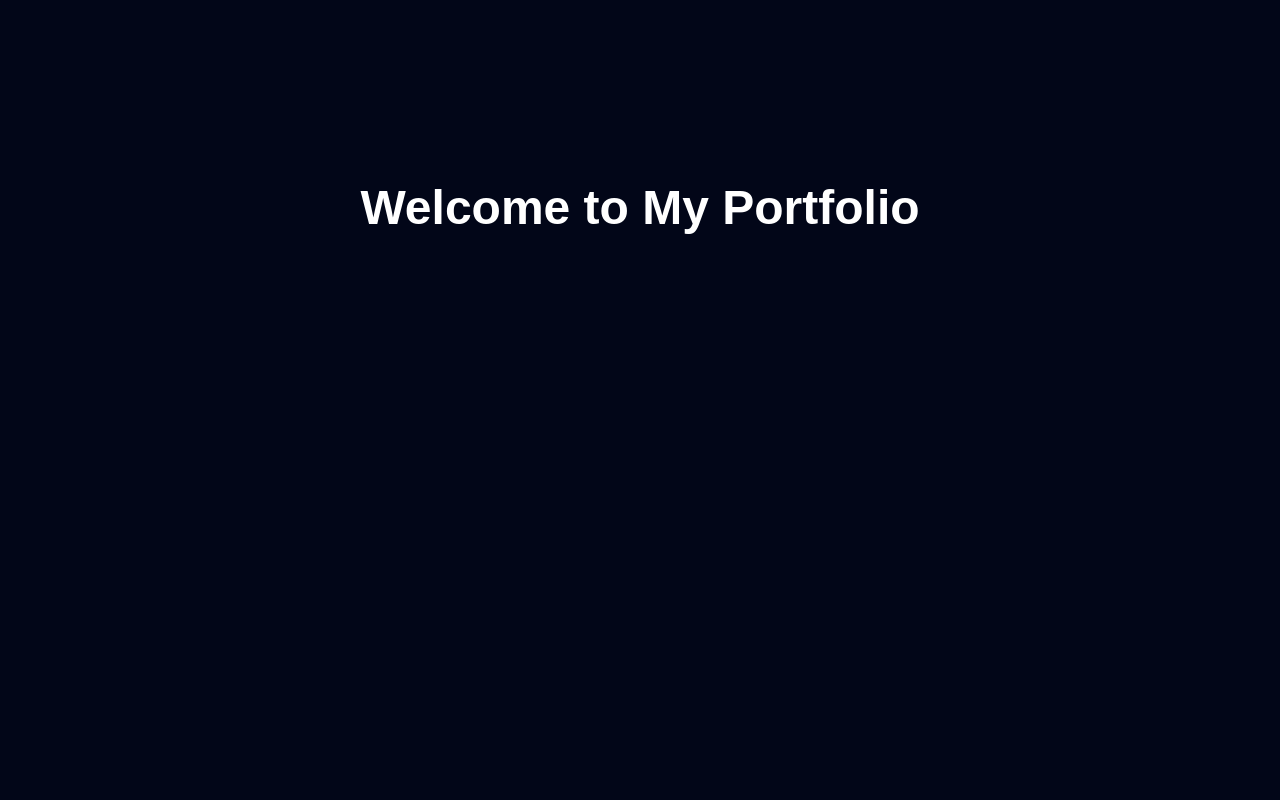
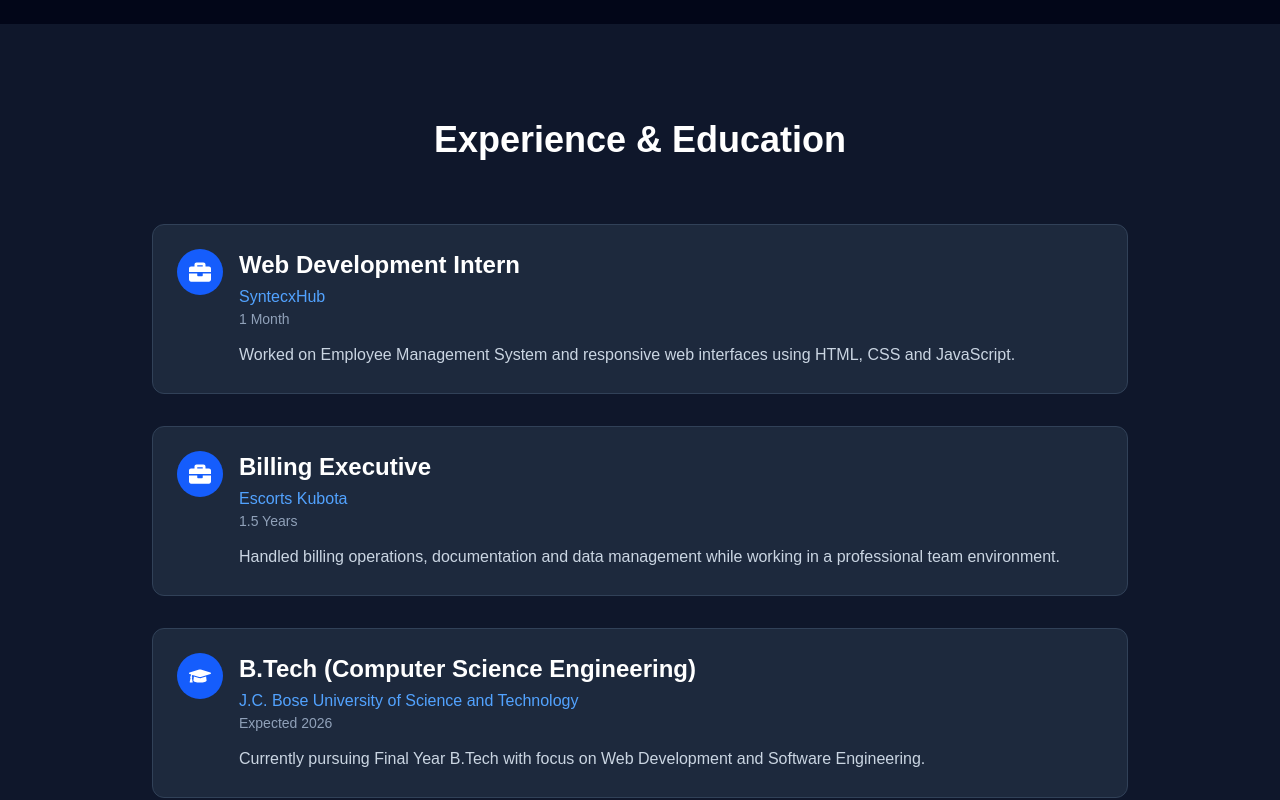
Before and after one commit to anshu05082000-sketch/Anshu-portfolio, a Next.js app: page / in a window 1280 px wide. Shown: the part 3840-4640 px from the top of the page. Built offline with nearby package versions, Linux system fonts and the light colour scheme.

Commit message:
Added Experience section

```diff
--- a/app/page.tsx
+++ b/app/page.tsx
@@ -4,6 +4,7 @@
 import Skills from "@/components/Skills";
 import Services from "@/components/Services";
 import Projects from "@/components/Projects";
+import Experience from "@/components/Experience";
 
 
 
@@ -16,6 +17,7 @@
       <Skills />
       <Services />
       <Projects />
+      <Experience />
 
 
       <main className="pt-20 min-h-screen bg-slate-950 text-white">
--- /dev/null
+++ b/components/Experience.tsx
@@ -0,0 +1,83 @@
+"use client";
+
+import { motion } from "framer-motion";
+import { FaBriefcase, FaGraduationCap } from "react-icons/fa";
+
+const experiences = [
+  {
+    title: "Web Development Intern",
+    company: "SyntecxHub",
+    duration: "1 Month",
+    icon: FaBriefcase,
+    description:
+      "Worked on Employee Management System and responsive web interfaces using HTML, CSS and JavaScript.",
+  },
+  {
+    title: "Billing Executive",
+    company: "Escorts Kubota",
+    duration: "1.5 Years",
+    icon: FaBriefcase,
+    description:
+      "Handled billing operations, documentation and data management while working in a professional team environment.",
+  },
+  {
+    title: "B.Tech (Computer Science Engineering)",
+    company: "J.C. Bose University of Science and Technology",
+    duration: "Expected 2026",
+    icon: FaGraduationCap,
+    description:
+      "Currently pursuing Final Year B.Tech with focus on Web Development and Software Engineering.",
+  },
+];
+
+export default function Experience() {
+  return (
+    <section id="experience" className="bg-slate-900 text-white py-24">
+      <div className="max-w-5xl mx-auto px-6">
+        <h2 className="text-4xl font-bold text-center mb-16">
+          Experience & Education
+        </h2>
+
+        <div className="space-y-8">
+          {experiences.map((item, index) => {
+            const Icon = item.icon;
+
+            return (
+              <motion.div
+                key={index}
+                initial={{ opacity: 0, x: -40 }}
+                whileInView={{ opacity: 1, x: 0 }}
+                transition={{ duration: 0.5, delay: index * 0.2 }}
+                className="bg-slate-800 rounded-xl p-6 border border-slate-700"
+              >
+                <div className="flex items-start gap-4">
+                  <div className="bg-blue-600 p-3 rounded-full">
+                    <Icon size={22} />
+                  </div>
+
+                  <div>
+                    <h3 className="text-2xl font-semibold">
+                      {item.title}
+                    </h3>
+
+                    <p className="text-blue-400 mt-1">
+                      {item.company}
+                    </p>
+
+                    <p className="text-sm text-slate-400 mb-3">
+                      {item.duration}
+                    </p>
+
+                    <p className="text-slate-300 leading-7">
+                      {item.description}
+                    </p>
+                  </div>
+                </div>
+              </motion.div>
+            );
+          })}
+        </div>
+      </div>
+    </section>
+  );
+}
```
